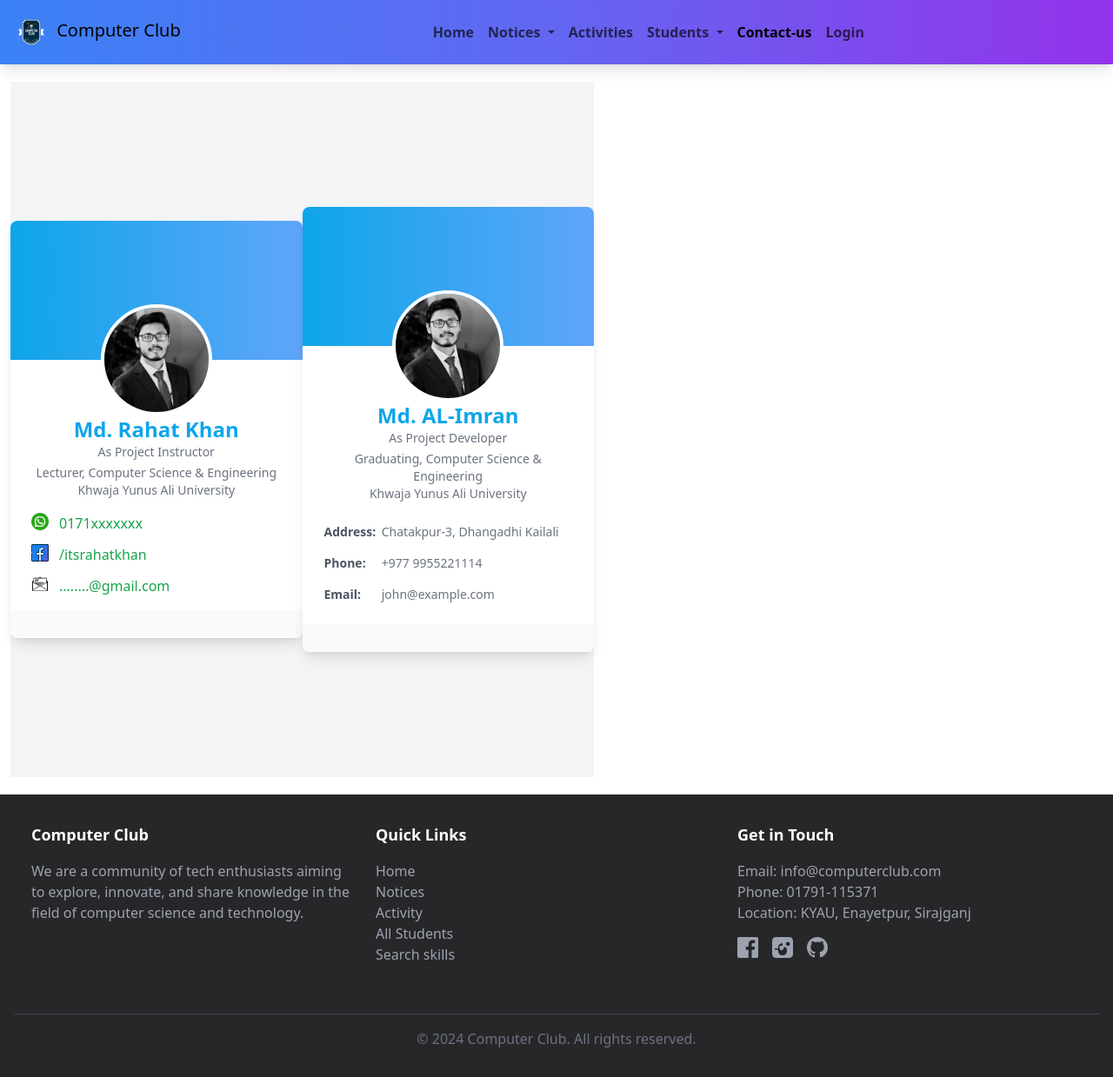
After one commit to itl12/project1imran_KYAU_Computer_Club, a Django app: page /contact-us/ in a window 1280 px wide. The commit adds this page. Shown: the whole page at 87% size. Run offline with Django 5.2, Linux system fonts and the light colour scheme; some libraries are stand-ins or nearby versions.

Commit message:
profile card ta design kore rakhlam

```diff
--- a/Computer_Club/urls.py
+++ b/Computer_Club/urls.py
@@ -15,6 +15,7 @@ urlpatterns = [
     re_path(r'^static/(?P<path>.*)$', serve, {'document_root' : settings.STATIC_ROOT }),
     re_path(r'^media/(?P<path>.*)$', serve, {'document_root' : settings.MEDIA_ROOT }),
     path('', views.Home.as_view(), name='home'),
+    path('contact-us/', views.Contact_view.as_view(), name='contact_us'),
     path('notices/', include('noticeapp.urls')),
     path('gallery/', include('galleryapp.urls')),
     path('students/', include('students.urls')),
--- a/Computer_Club/views.py
+++ b/Computer_Club/views.py
@@ -38,3 +38,8 @@ class Home(TemplateView):
         activities = Activity_Gallery.objects.all()[0:6]
         context['activities'] = activities
         return context
+
+
+
+class Contact_view(TemplateView):
+    template_name = 'contact-us.html'
--- a/templates/base.html
+++ b/templates/base.html
@@ -80,6 +80,8 @@
 
             </ul>
           </div>
+
+          <a class="nav-link font-semibold" aria-current="page" href="{% url 'contact_us' %}">Contact-us</a>
 
           {% if user.is_authenticated %}
           <form action="{% url 'logout' %}" method="POST">{% csrf_token %}
--- /dev/null
+++ b/templates/contact-us.html
@@ -0,0 +1,99 @@
+{% extends 'base.html' %} {% load static %}
+{% block title %} Contact Us {% endblock %}
+
+{% block body %}
+
+
+<div class="container my-5 flex">
+
+
+    <!-- Instructor info -->
+
+        <div class="flex items-center justify-center min-h-screen bg-gray-100">
+            <div class="max-w-sm w-full bg-white shadow-lg rounded-lg overflow-hidden transform hover:scale-105 transition-transform duration-300">
+                <div class="relative h-40 bg-gradient-to-r from-sky-500 to-blue-400">
+                    <div class="absolute bottom-0 left-1/2 transform -translate-x-1/2 translate-y-1/2">
+                        <img class="w-32 h-32 rounded-full border-4 border-white" src="{% static 'images/rahat-sir.jpg' %}" alt="Md. Rahat Khan">
+                    </div>
+                </div>
+                <div class="px-6 py-4 mt-12">
+                    <h3 class="text-center text-2xl font-semibold text-gray-800 text-sky-500">Md. Rahat Khan</h3>
+                    <p class="text-center text-gray-500 text-sm font-medium"> As Project Instructor</p>
+                    <p class="text-center text-gray-500 text-sm mt-1">Lecturer, Computer Science & Engineering<br>Khwaja Yunus Ali University</p>
+                    <div class="mt-4 flex flex-col space-y-3">
+                        <div class="flex space-x-3">
+                            <img src="{% static 'icons/whatsapp.png' %}" class="w-5 h-5" alt="">
+                            <span class="text-gray-500 text-green-600">0171xxxxxxx</span>
+                        </div>
+                        <div class="">
+                            <a href="https://www.facebook.com/itsrahatkhan" target="_blank" class="flex space-x-3">
+                                <img src="{% static 'icons/facebook-logo.png' %}" class="w-5 h-5" alt="">
+                                <span class="text-gray-500 text-green-600 hover:text-green-800">/itsrahatkhan</span>
+                            </a>
+                        </div>
+                        <div class="flex space-x-3">
+                            <img src="{% static 'icons/email-opened.png' %}" class="w-5 h-5" alt="">
+                            <span class="text-gray-500 text-green-600">........@gmail.com</span>
+                        </div>
+
+                    </div>
+                </div>
+                <div class="bg-gray-50 px-6 py-4">
+                    <a href="#" class="block text-center text-indigo-500 font-medium text-sm hover:underline hover:text-indigo-600 transition-colors duration-300">
+                    </a>
+                </div>
+            </div>
+
+
+                <!-- Developer info  -->
+
+            <div class="max-w-sm w-full bg-white shadow-lg rounded-lg overflow-hidden transform hover:scale-105 transition-transform duration-300">
+                <div class="relative h-40 bg-gradient-to-r from-sky-500 to-blue-400">
+                    <div class="absolute bottom-0 left-1/2 transform -translate-x-1/2 translate-y-1/2">
+                        <img class="w-32 h-32 rounded-full border-4 border-white" src="{% static 'images/rahat-sir.jpg' %}" alt="Md. Rahat Khan">
+                    </div>
+                </div>
+                <div class="px-6 py-4 mt-12">
+                    <h3 class="text-center text-2xl font-semibold text-gray-800 text-sky-500">Md. AL-Imran</h3>
+                    <p class="text-center text-gray-500 text-sm font-medium"> As Project Developer</p>
+                    <p class="text-center text-gray-500 text-sm mt-1">Graduating, Computer Science & Engineering<br>Khwaja Yunus Ali University</p>
+                    <div class="mt-4">
+                        <table class="w-full text-sm">
+                            <tr>
+                                <td class="text-gray-600 font-semibold py-2">Address:</td>
+                                <td class="text-gray-500 py-2">Chatakpur-3, Dhangadhi Kailali</td>
+                            </tr>
+                            <tr>
+                                <td class="text-gray-600 font-semibold py-2">Phone:</td>
+                                <td class="text-gray-500 py-2">+977 9955221114</td>
+                            </tr>
+                            <tr>
+                                <td class="text-gray-600 font-semibold py-2">Email:</td>
+                                <td class="text-gray-500 py-2">john@example.com</td>
+                            </tr>
+                        </table>
+                    </div>
+                </div>
+                <div class="bg-gray-50 px-6 py-4">
+                    <a href="#" class="block text-center text-indigo-500 font-medium text-sm hover:underline hover:text-indigo-600 transition-colors duration-300">
+                    </a>
+                </div>
+            </div>
+
+
+
+
+
+        </div>
+
+        <style>
+            .transform:hover .scale-105 {
+                transform: scale(1.05);
+            }
+        </style>
+
+</div>
+
+
+
+{% endblock %}
```
Also changed, not shown: static/icons/email-opened.png (added), static/icons/facebook-logo.png (added), static/icons/whatsapp.png (added), static/images/rahat-sir.jpg (added), static/src/css/tailwind/output.css, 1 other file.
